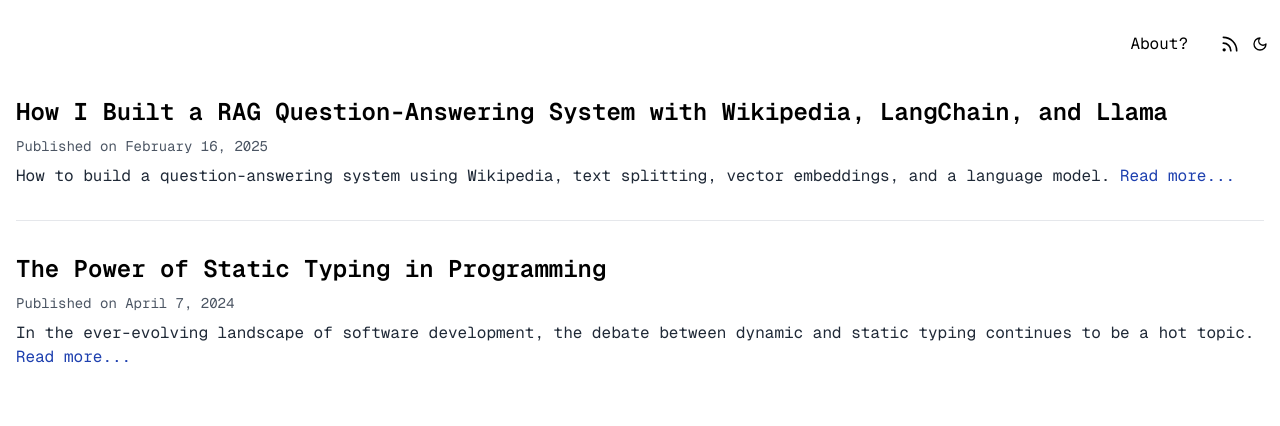
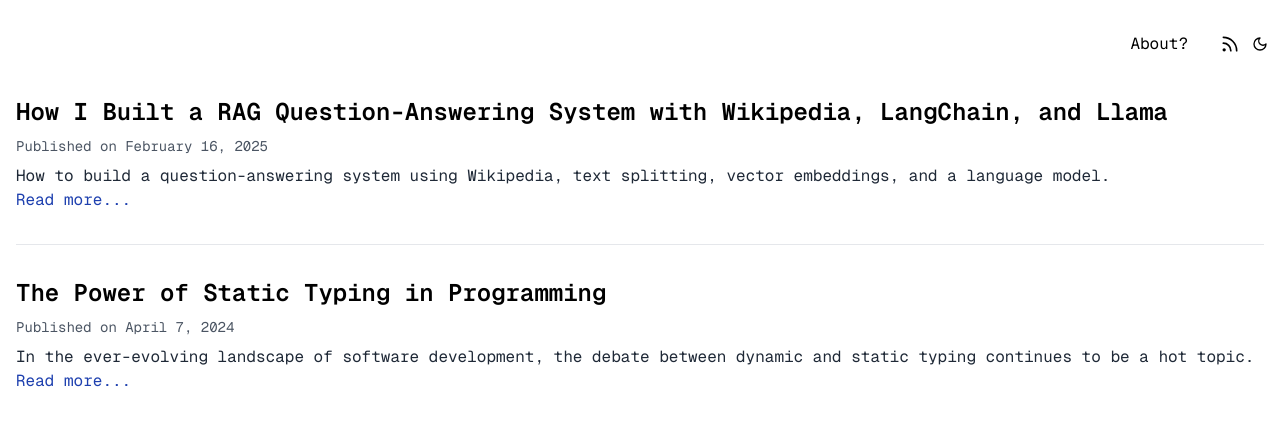
Before and after one commit to Ahamed-Favas/mdx-folio, a Next.js app: page / in a window 1280 px wide. Shown: the top 426 px of the page. Built offline with nearby package versions, Linux system fonts and the light colour scheme.

Commit message:
Update page.tsx

```diff
--- a/app/page.tsx
+++ b/app/page.tsx
@@ -19,7 +19,7 @@ export default async function BlogPage() {
                 </p>
                 <p className="text-gray-800 dark:text-gray-400">
                   {article.summary + " "}
-                  <span className="text-blue-800">{'Read more...'}</span>
+                  <div className="text-blue-800">{'Read more...'}</div>
                 </p>
               </Link>
             </article>
```
